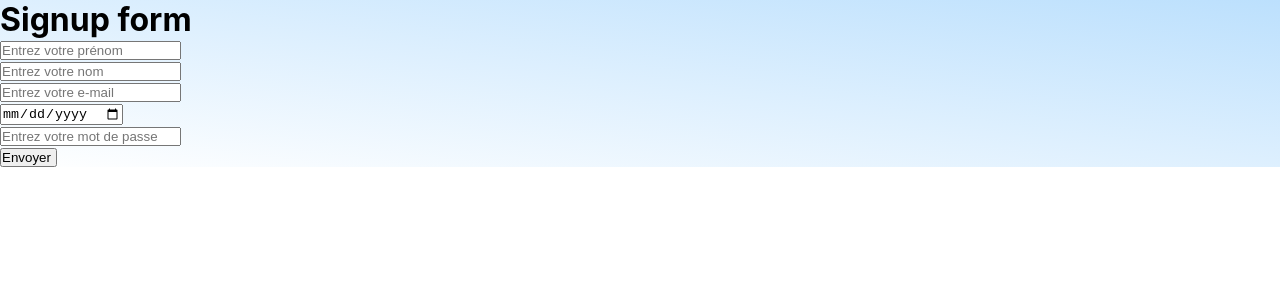
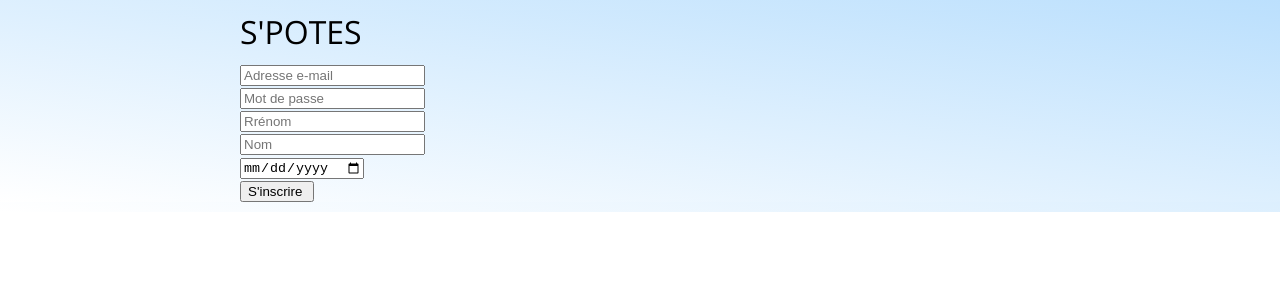
Before and after one commit to Valdofal/S-Potes-client, a React (Create React App) app: page / in a window 1280 px wide. Shown: the top 300 px of the page. Built offline with nearby package versions, Linux system fonts and the light colour scheme.

Commit message:
Formulaire.js

```diff
--- a/src/App.css
+++ b/src/App.css
@@ -1,53 +1,30 @@
-.App {
-  text-align: center;
+/* reset css */
+@import url('https://fonts.googleapis.com/css?family=Open+Sans:300,400,600&display=swap');
+
+html, body {
+    font: 16px 'Open Sans',sans-serif;/*root*/
+    margin:0;
+    background: linear-gradient(to bottom left, #BCE0FD,#FFF);
+    background-repeat: no-repeat;
 }
 
-.App-logo {
-  height: 40vmin;
-  pointer-events: none;
-}
-
-@media (prefers-reduced-motion: no-preference) {
-  .App-logo {
-    animation: App-logo-spin infinite 20s linear;
-  }
-}
-
-.App-header {
-  background-color: #282c34;
-  min-height: 100vh;
-  display: flex;
-  flex-direction: column;
-  align-items: center;
-  justify-content: center;
-  font-size: calc(10px + 2vmin);
-  color: white;
-}
-
-.App-link {
-  color: #61dafb;
-}
-
-@keyframes App-logo-spin {
-  from {
-    transform: rotate(0deg);
-  }
-  to {
-    transform: rotate(360deg);
-  }
+h1,h2,h3,p,ul{
+    font-weight: 100;
+    margin: 0;
+    padding: 0;
+    list-style-type: none;
 }
 
 *{
-  padding: 0;
-  margin: 0;
+    box-sizing: border-box;
 }
-
-
-form {
-  background: linear-gradient(to bottom left, #BCE0FD,#FFF);
- background-color: #BCE0FD;
- -webkit-background-size: cover;
- -moz-background-size: cover;
- -o-background-size: cover;
- background-size: cover;
+.title {
+  width: 800px;
+  margin: 10px auto;
+  font-weight: bold;
 }
+.formulaire {
+  width: 800px;
+  margin: 10px auto;
+  /* width: 800px; */
+}
--- a/src/App.js
+++ b/src/App.js
@@ -1,28 +1,22 @@
 import './App.css';
 import React from 'react'
 import Title from './Title.js';
+import Formulaire from './Formulaire.js'
+// import Header from './Header.js'
+
 
 
 function App() {
   return (
     <div>
-    <Formulaire/>
+      {
+      //Header
+      }
+      <Title />
+    <Formulaire />
     </div>)
 }
 
-function Header(){}
 
-function Formulaire() {
-  return (
-    <form action="localhost:3000/user" method="post">
-      <h1> Signup form</h1>
-      <input class="box" type="text" name="firstName" id="firstName" placeholder="Entrez votre prénom" required /><br/>
-      <input class="box" type="text" name="lastName" id="lastName" placeholder="Entrez votre nom" required /> <br/>
-      <input class="box" type="email" name="email" id="email" placeholder="Entrez votre e-mail" required /> <br/>
-      <input class="box" type="date" name="birthdate" id="birthdate" placeholder="Entrez votre date de naissance" required /> <br/>
-      <input class="box" type="password" name="password" id="password" placeholder="Entrez votre mot de passe" required /> <br/>
-      <input type="submit" id="submitDetails" name="submitDetails" value = "Envoyer "/>
-    </form>
-  )
-}
+
 export default App;
--- /dev/null
+++ b/src/Formulaire.js
@@ -0,0 +1,18 @@
+import React from 'react'
+
+function Formulaire() {
+    return (
+    <div class = "formulaire">
+      <form action="localhost:3000/user" method="post">
+        <input class="box" type="email" name="email" id="email" placeholder="Adresse e-mail" required /> <br/>
+        <input class="box" type="password" name="password" id="password" placeholder="Mot de passe" required /> <br/>
+        <input class="box" type="text" name="firstName" id="firstName" placeholder="Rrénom" required /><br/>
+        <input class="box" type="text" name="lastName" id="lastName" placeholder="Nom" required /> <br/>
+        <input class="box" type="date" name="birthdate" id="birthdate" placeholder="dd/mm/aaaa" required /> <br/>
+        <input type="submit" id="submitDetails" name="submitDetails" value = "S'inscrire "/>
+      </form>
+    </div>
+    )
+  }
+
+export default Formulaire
--- a/src/Title.js
+++ b/src/Title.js
@@ -2,7 +2,7 @@ import React from 'react'
 
 function Title() {
     return (
-        <div>
+        <div class = "title">
             <h1>S'POTES</h1>
         </div>
     )
--- a/src/index.js
+++ b/src/index.js
@@ -6,7 +6,9 @@ import reportWebVitals from './reportWebVitals';
 
 ReactDOM.render(
   <React.StrictMode>
+    <body>
     <App />
+    </body>
   </React.StrictMode>,
   document.getElementById('root')
 );
```
